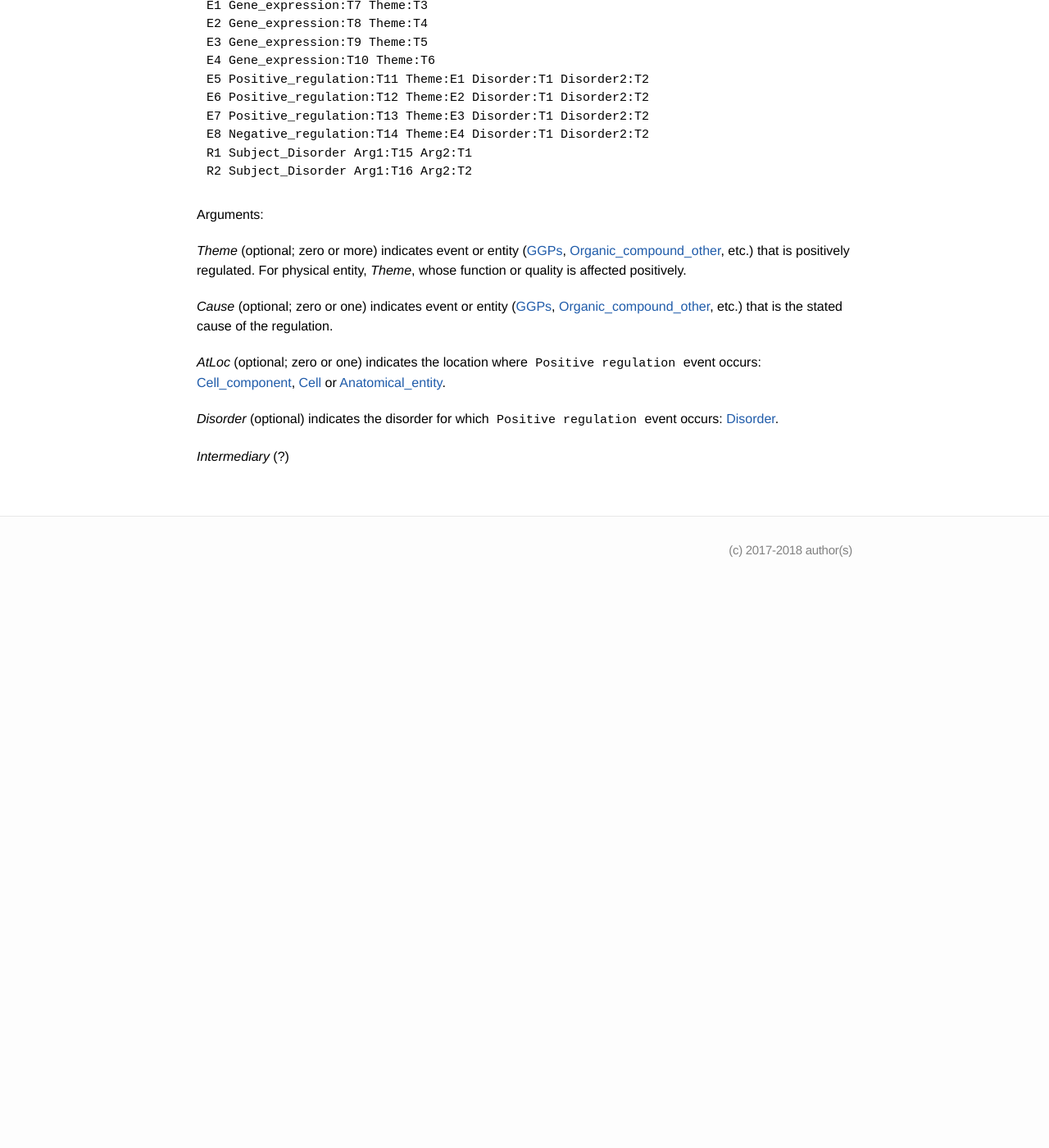
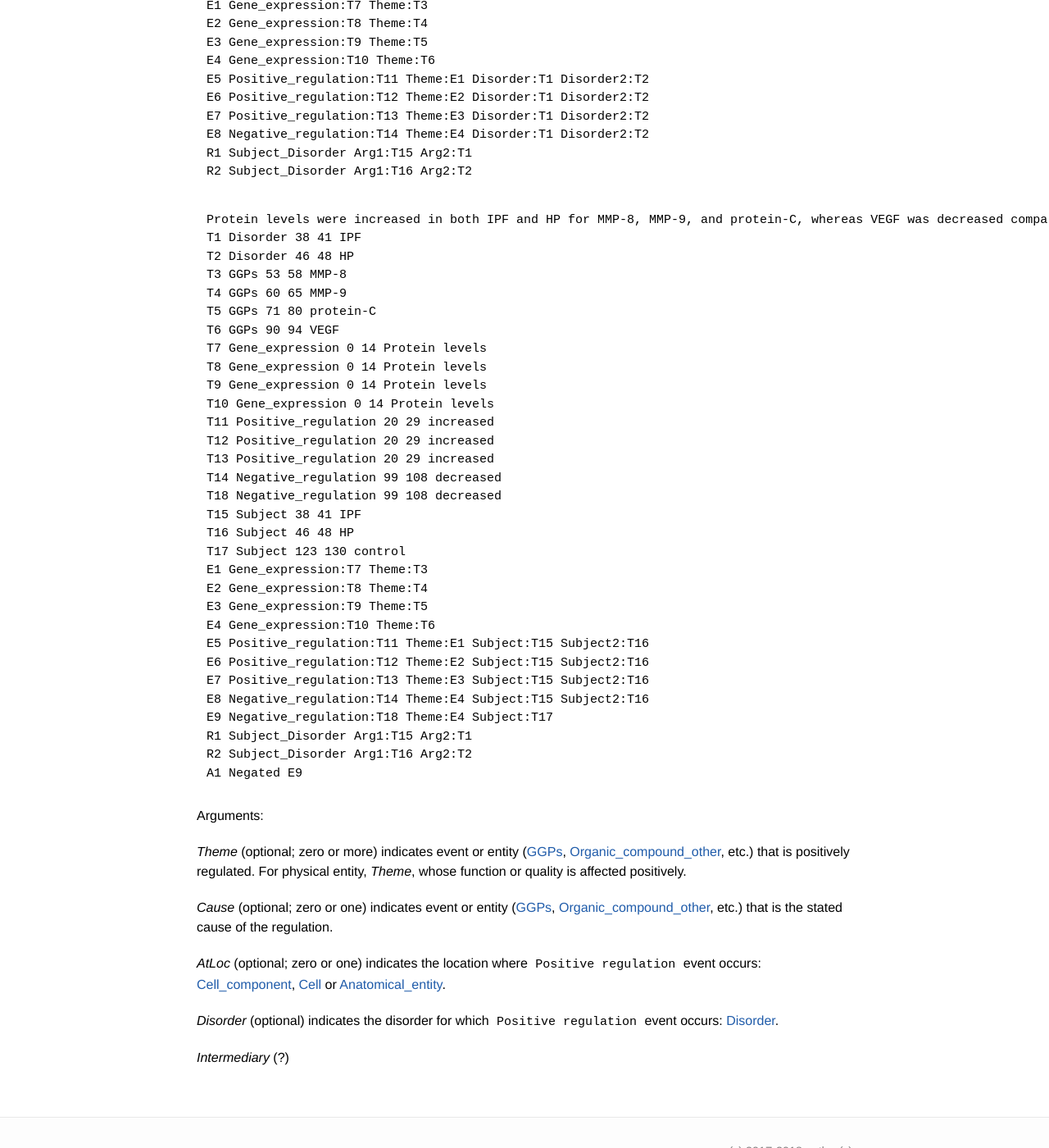
Before and after one commit to ezcatdb/molbiol_lung_corpus-guidelines, a Jekyll site: the page built from _event/Positive_regulation.md, in a window 1280 px wide and 1400 px high, scrolled down 2862 px. Shown: the whole window at 82% size. Built offline with Jekyll 4.4.1, drawn with Linux system fonts in a browser that asks for light colours; before the commit the page ends 3574 px from its top, so only the background shows below that.

Commit message:
included additional sample to compare with the previous one in _event/Positive_regulation.md

```diff
--- a/_event/Positive_regulation.md
+++ b/_event/Positive_regulation.md
@@ -138,6 +138,39 @@ E8 Negative_regulation:T14 Theme:E4 Disorder:T1 Disorder2:T2
 R1 Subject_Disorder Arg1:T15 Arg2:T1
 R2 Subject_Disorder Arg1:T16 Arg2:T2
 ~~~
+~~~ ann
+Protein levels were increased in both IPF and HP for MMP-8, MMP-9, and protein-C, whereas VEGF was decreased compared with control.
+T1 Disorder 38 41 IPF
+T2 Disorder 46 48 HP
+T3 GGPs 53 58 MMP-8
+T4 GGPs 60 65 MMP-9
+T5 GGPs 71 80 protein-C
+T6 GGPs 90 94 VEGF
+T7 Gene_expression 0 14 Protein levels
+T8 Gene_expression 0 14 Protein levels
+T9 Gene_expression 0 14 Protein levels
+T10 Gene_expression 0 14 Protein levels
+T11 Positive_regulation 20 29 increased
+T12 Positive_regulation 20 29 increased
+T13 Positive_regulation 20 29 increased
+T14 Negative_regulation 99 108 decreased
+T18 Negative_regulation 99 108 decreased
+T15 Subject 38 41 IPF
+T16 Subject 46 48 HP
+T17 Subject 123 130 control
+E1 Gene_expression:T7 Theme:T3
+E2 Gene_expression:T8 Theme:T4
+E3 Gene_expression:T9 Theme:T5
+E4 Gene_expression:T10 Theme:T6
+E5 Positive_regulation:T11 Theme:E1 Subject:T15 Subject2:T16
+E6 Positive_regulation:T12 Theme:E2 Subject:T15 Subject2:T16
+E7 Positive_regulation:T13 Theme:E3 Subject:T15 Subject2:T16
+E8 Negative_regulation:T14 Theme:E4 Subject:T15 Subject2:T16
+E9 Negative_regulation:T18 Theme:E4 Subject:T17
+R1 Subject_Disorder Arg1:T15 Arg2:T1
+R2 Subject_Disorder Arg1:T16 Arg2:T2
+A1 Negated E9
+~~~
 
 Arguments:
 
```
